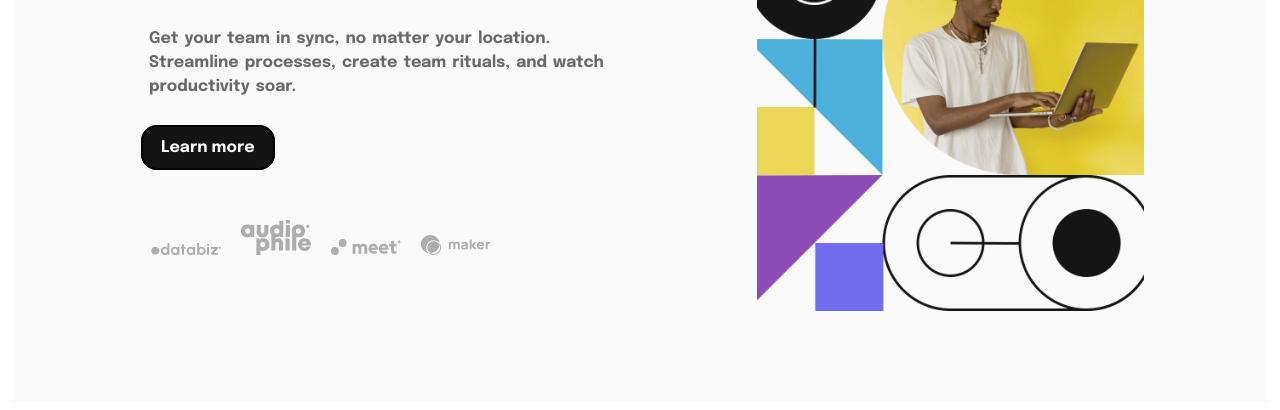
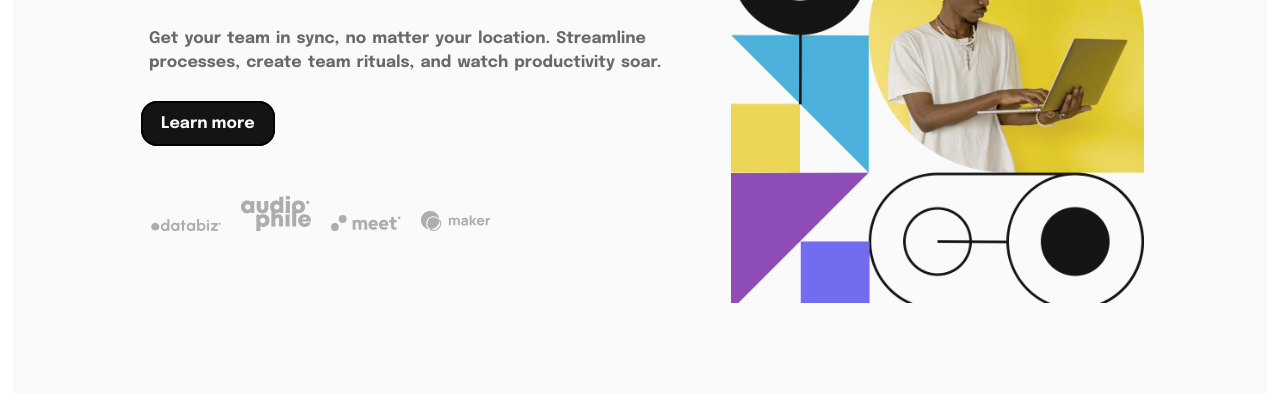
Before and after one commit to mariamALLI/intro_section_dropdown_nav, a plain HTML site: page index.html in a window 1280 px wide. Shown: the part 403-813 px from the top of the page. Drawn offline with Linux system fonts and the light colour scheme.

Commit message:
Update style.css

```diff
--- a/style.css
+++ b/style.css
@@ -393,9 +393,9 @@ a:hover {
         background-repeat: no-repeat;
         background-size: cover;
         padding: 2rem;
-        width: 52vw;
-        height: 60vh;
-        margin-left: 6rem;
+        width: 63%;
+        height: 59vh;
+        /* margin-left: 6rem; */
     }
 
     .right_col {
```
